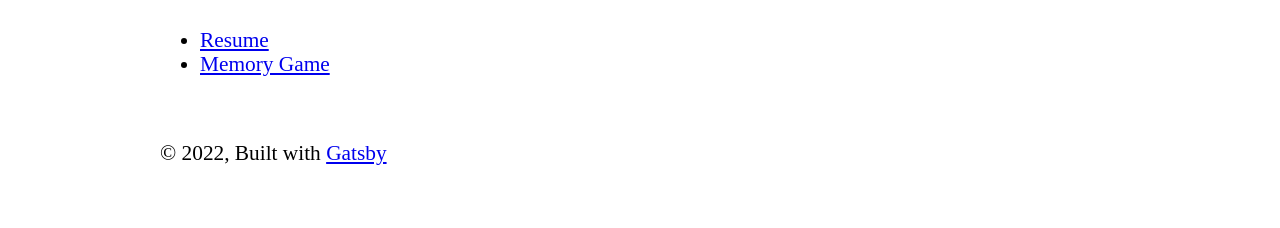
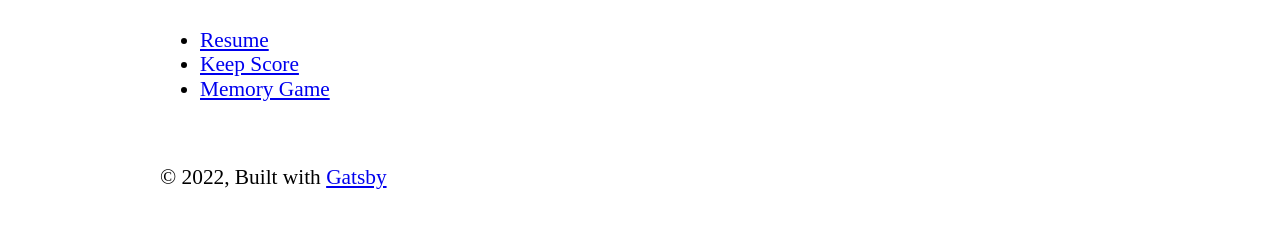
Before and after one commit to jwillesen/home, a Gatsby site: page / in a window 1280 px wide. Shown: the part 114-342 px from the top of the page. Built offline with nearby package versions, Linux system fonts and the light colour scheme; Gatsby itself is replaced by a stand-in of ours.

Commit message:
add link to keep-score.games project

```diff
--- a/src/pages/index.js
+++ b/src/pages/index.js
@@ -13,6 +13,9 @@ const IndexPage = () => (
         <Link to="/resume">Resume</Link>
       </li>
       <li>
+        <Link to="https://keep-score.games">Keep Score</Link>
+      </li>
+      <li>
         <Link to="https://memory.jonwillesen.dev">Memory Game</Link>
       </li>
     </ul>
```
